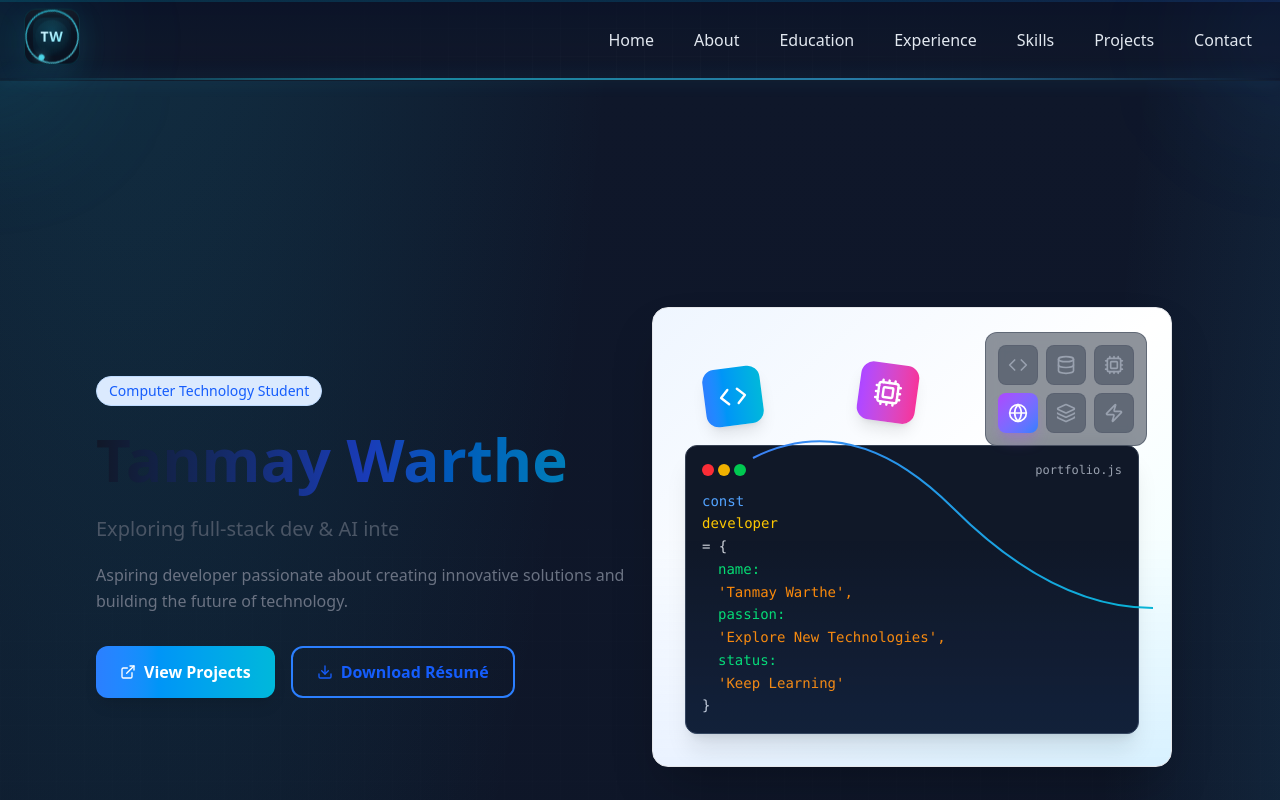
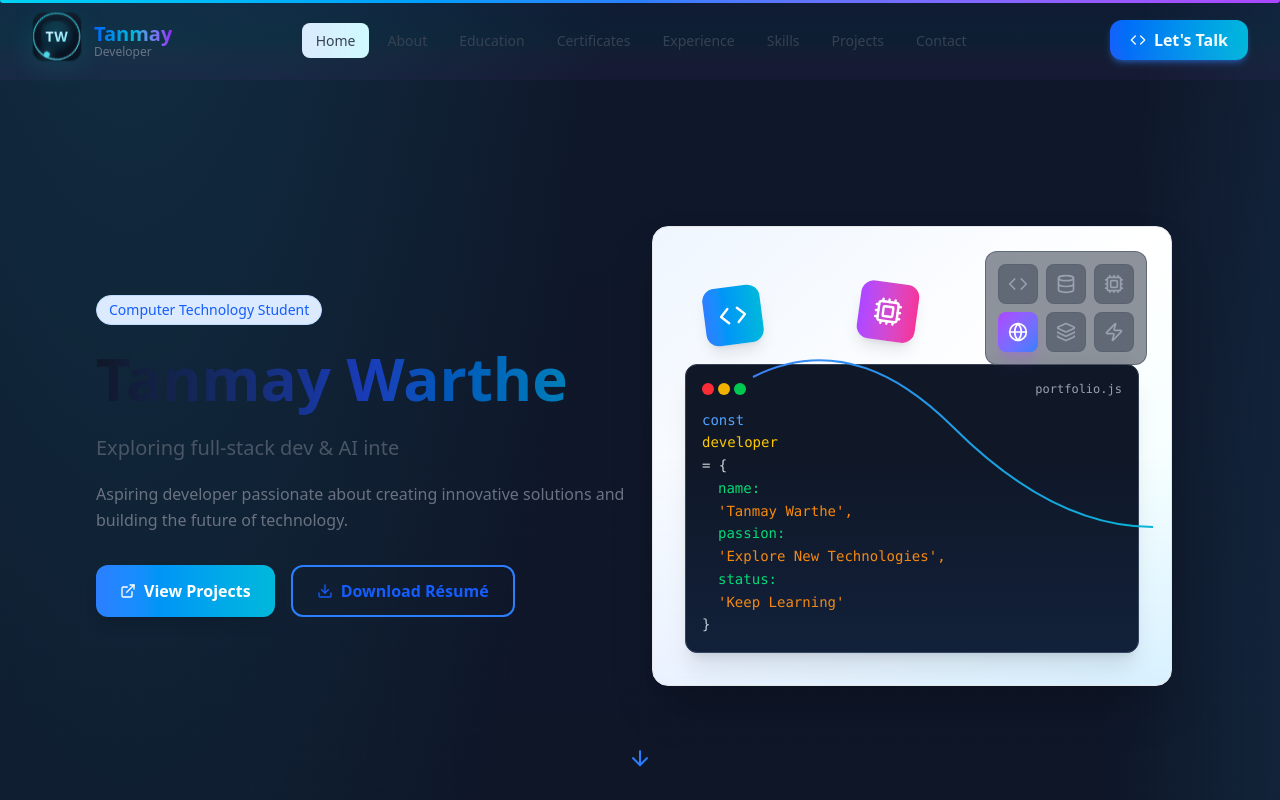
Before and after one commit to TanmayWarthe/Personal-Portfolio, a React (Vite) app: page / in a window 1280 px wide. Shown: the top 800 px of the page. Built offline with nearby package versions, Linux system fonts and the light colour scheme.

Commit message:
feat: redesign navbar with modern glassmorphism effect and improved responsive design

```diff
--- a/src/components/Navbar.jsx
+++ b/src/components/Navbar.jsx
@@ -2,20 +2,22 @@
 import React, { useEffect, useMemo, useRef, useState } from "react";
 import { motion, AnimatePresence, useScroll, useSpring } from "framer-motion";
 import { Link } from "react-scroll";
-import { Menu, X } from "lucide-react";
+import { Menu, X, Code, Sparkles } from "lucide-react";
 import FloatingShape from "./FloatingShape";
 
 export default function Navbar() {
   const [isOpen, setIsOpen] = useState(false);
   const [scrolled, setScrolled] = useState(false);
+  const [activeSection, setActiveSection] = useState("hero");
   const rafRef = useRef(0);
   const { scrollYProgress } = useScroll();
   const progressX = useSpring(scrollYProgress, { stiffness: 120, damping: 20, mass: 0.3 });
+
   useEffect(() => {
     const onScroll = () => {
       if (rafRef.current) return;
       rafRef.current = requestAnimationFrame(() => {
-        setScrolled(window.scrollY > 6);
+        setScrolled(window.scrollY > 20);
         rafRef.current = 0;
       });
     };
@@ -26,10 +28,12 @@ export default function Navbar() {
       if (rafRef.current) cancelAnimationFrame(rafRef.current);
     };
   }, []);
+
   const navItems = useMemo(() => ([
     { id: "hero", label: "Home" },
     { id: "about", label: "About" },
     { id: "education", label: "Education" },
+    { id: "certificates", label: "Certificates" },
     { id: "experience", label: "Experience" },
     { id: "skills", label: "Skills" },
     { id: "projects", label: "Projects" },
@@ -37,88 +41,204 @@ export default function Navbar() {
   ]), []);
 
   return (
-    <nav className={`nav-neon tech-grid bg-[#0F172A]/80 backdrop-blur-md relative w-full z-50 border-b border-[#111827] transition-shadow ${scrolled ? "shadow-[0_6px_20px_rgba(0,0,0,0.35)]" : "shadow-none"}`}>
-      {/* Scroll progress bar */}
-      <motion.div style={{ scaleX: progressX }} className="origin-left absolute left-0 top-0 h-[2px] w-full bg-gradient-to-r from-cyan-400 via-sky-400 to-blue-500" />
-      {/* Background gradient layer */}
-      <div className="pointer-events-none absolute inset-0 bg-gradient-to-b from-[#0B1328]/85 via-[#0F172A]/70 to-[#0F172A]/40" />
-      {/* Soft blur accents */}
-      <div className="pointer-events-none absolute -left-24 top-1/2 -translate-y-1/2 w-40 h-40 rounded-full bg-cyan-500/15 blur-3xl" />
-      <div className="pointer-events-none absolute -right-20 top-1/2 -translate-y-1/2 w-36 h-36 rounded-full bg-blue-500/10 blur-3xl" />
-      <div className="max-w-7xl mx-auto px-4 sm:px-6 py-3 flex items-center justify-between">
-        <div className="flex items-center">
-          {/* Left logo */}
-          <FloatingShape size={56} logoText="TW" />
+    <>
+      {/* Navbar Container */}
+      <motion.nav
+        className={`fixed top-0 left-0 right-0 z-[99] transition-all duration-500 ${
+          scrolled
+            ? 'bg-white/90 dark:bg-gray-900/90 backdrop-blur-xl shadow-lg shadow-black/10 border-b border-gray-200/50 dark:border-gray-700/50'
+            : 'bg-transparent'
+        }`}
+        initial={{ y: -100 }}
+        animate={{ y: 0 }}
+        transition={{ duration: 0.6 }}
+      >
+        {/* Scroll progress bar - Inside navbar */}
+        <motion.div
+          style={{ scaleX: progressX }}
+          className="absolute top-0 left-0 origin-left h-[2.5px] w-full bg-gradient-to-r from-cyan-400 via-blue-500 to-purple-500 shadow-lg shadow-blue-500/50 z-[101] rounded-b-full"
+        />
+        {/* Gradient overlay for depth */}
+        <div className="absolute inset-0 bg-gradient-to-b from-blue-500/5 via-cyan-500/5 to-purple-500/5 pointer-events-none" />
+
+        <div className="max-w-7xl mx-auto px-4 sm:px-6 lg:px-8">
+          <div className="flex items-center justify-between h-20">
+
+            {/* Logo/Brand */}
+            <motion.div
+              className="flex items-center space-x-3 group"
+              whileHover={{ scale: 1.05 }}
+              whileTap={{ scale: 0.95 }}
+            >
+              <FloatingShape size={50} logoText="TW" />
+              <div className="hidden sm:block">
+                <h1 className="text-xl font-bold bg-gradient-to-r from-blue-600 via-cyan-500 to-purple-600 bg-clip-text text-transparent">
+                  Tanmay
+                </h1>
+                <p className="text-xs text-gray-500 dark:text-gray-400 -mt-1">Developer</p>
               </div>
+            </motion.div>
 
-        {/* Desktop links */}
-        <div className="hidden lg:flex items-center space-x-6 xl:space-x-8">
-          {navItems.map((it) => (
+            {/* Desktop Navigation */}
+            <div className="hidden lg:flex items-center space-x-0.5 xl:space-x-1">
+              {navItems.map((item, index) => (
+                <motion.div
+                  key={item.id}
+                  initial={{ opacity: 0, y: -20 }}
+                  animate={{ opacity: 1, y: 0 }}
+                  transition={{ delay: index * 0.03 }}
+                >
                   <Link
-              key={it.id}
-              to={it.id}
+                    to={item.id}
                     smooth={true}
                     duration={600}
                     offset={-80}
                     spy={true}
-              activeClass="is-active"
-              className="group relative cursor-pointer text-[#E2E8F0] hover:text-[#22D3EE] transition-colors px-1 py-2 rounded focus:outline-none focus-visible:ring-2 focus-visible:ring-cyan-400/60"
+                    activeClass="active"
+                    onSetActive={(id) => setActiveSection(id)}
+                    className="relative group px-3.5 py-2 rounded-lg text-sm font-medium text-gray-700 dark:text-gray-300 hover:text-blue-600 dark:hover:text-blue-400 transition-all duration-300 cursor-pointer"
                   >
-              {it.label}
-              <span className="nav-underline absolute left-0 -bottom-0.5 h-[2px] w-full scale-x-0 bg-gradient-to-r from-cyan-400 to-sky-400 transition-transform duration-300 origin-left" />
+                    {/* Active indicator */}
+                    {activeSection === item.id && (
+                      <motion.div
+                        layoutId="activeTab"
+                        className="absolute inset-0 bg-gradient-to-r from-blue-100 to-cyan-100 dark:from-blue-900/30 dark:to-cyan-900/30 rounded-lg"
+                        transition={{ type: "spring", stiffness: 500, damping: 30 }}
+                      />
+                    )}
+
+                    {/* Content */}
+                    <span className="relative z-10">
+                      {item.label}
+                    </span>
+
+                    {/* Hover effect */}
+                    <motion.div
+                      className="absolute inset-0 bg-gradient-to-r from-blue-50 to-cyan-50 dark:from-blue-900/20 dark:to-cyan-900/20 rounded-lg opacity-0 group-hover:opacity-100 transition-opacity"
+                      whileHover={{ scale: 1.02 }}
+                    />
                   </Link>
+                </motion.div>
               ))}
             </div>
 
-        {/* Mobile menu button */}
-        <div className="lg:hidden">
-          <button
-            onClick={() => setIsOpen((s) => !s)}
-            aria-label="Toggle menu"
-            className="text-[#38BDF8] p-2 rounded focus:outline-none focus-visible:ring-2 focus-visible:ring-cyan-400/60"
+            {/* CTA Button - Desktop */}
+            <motion.div
+              className="hidden lg:block"
+              whileHover={{ scale: 1.03 }}
+              whileTap={{ scale: 0.97 }}
             >
-            {isOpen ? <X size={24} /> : <Menu size={24} />}
-          </button>
+              <Link
+                to="contact"
+                smooth={true}
+                duration={600}
+                offset={-80}
+                className="px-5 py-2 rounded-xl bg-gradient-to-r from-blue-600 to-cyan-500 text-white font-semibold shadow-md shadow-blue-500/40 hover:shadow-lg hover:shadow-blue-500/50 transition-all duration-300 flex items-center space-x-2 group"
+              >
+                <Code className="w-4 h-4 group-hover:rotate-12 transition-transform" />
+                <span>Let's Talk</span>
+              </Link>
+            </motion.div>
+
+            {/* Mobile Menu Button */}
+            <motion.button
+              onClick={() => setIsOpen(!isOpen)}
+              className="lg:hidden relative p-2 rounded-lg bg-gray-100 dark:bg-gray-800 text-gray-700 dark:text-gray-300 hover:bg-gray-200 dark:hover:bg-gray-700 transition-colors"
+              whileTap={{ scale: 0.9 }}
+            >
+              <AnimatePresence mode="wait">
+                {isOpen ? (
+                  <motion.div
+                    key="close"
+                    initial={{ rotate: -90, opacity: 0 }}
+                    animate={{ rotate: 0, opacity: 1 }}
+                    exit={{ rotate: 90, opacity: 0 }}
+                  >
+                    <X size={24} />
+                  </motion.div>
+                ) : (
+                  <motion.div
+                    key="menu"
+                    initial={{ rotate: 90, opacity: 0 }}
+                    animate={{ rotate: 0, opacity: 1 }}
+                    exit={{ rotate: -90, opacity: 0 }}
+                  >
+                    <Menu size={24} />
+                  </motion.div>
+                )}
+              </AnimatePresence>
+            </motion.button>
           </div>
         </div>
 
-      {/* Mobile dropdown with variants */}
-      <AnimatePresence initial={false}>
+        {/* Mobile Menu */}
+        <AnimatePresence>
           {isOpen && (
+            <>
+              {/* Backdrop */}
               <motion.div
-            initial="closed"
-            animate="open"
-            exit="closed"
-            variants={{
-              open: { height: "auto", opacity: 1, transition: { when: "beforeChildren", staggerChildren: 0.06 } },
-              closed: { height: 0, opacity: 0, transition: { when: "afterChildren" } },
-            }}
-            className="lg:hidden overflow-hidden border-t border-[#111827] bg-[#0B1220]"
+                initial={{ opacity: 0 }}
+                animate={{ opacity: 1 }}
+                exit={{ opacity: 0 }}
+                onClick={() => setIsOpen(false)}
+                className="fixed inset-0 bg-black/50 backdrop-blur-sm z-[-1] lg:hidden"
+              />
+
+              {/* Menu Panel */}
+              <motion.div
+                initial={{ y: -20, opacity: 0 }}
+                animate={{ y: 0, opacity: 1 }}
+                exit={{ y: -20, opacity: 0 }}
+                transition={{ type: "spring", stiffness: 300, damping: 30 }}
+                className="lg:hidden bg-white dark:bg-gray-900 border-t border-gray-200 dark:border-gray-700 shadow-2xl"
               >
+                <div className="px-4 py-6 space-y-2">
+                  {navItems.map((item, index) => (
                     <motion.div
-              variants={{ open: { opacity: 1, transition: { staggerChildren: 0.06 } }, closed: { opacity: 0 } }}
-              className="px-4 sm:px-6 py-4 space-y-3"
+                      key={item.id}
+                      initial={{ x: -20, opacity: 0 }}
+                      animate={{ x: 0, opacity: 1 }}
+                      transition={{ delay: index * 0.05 }}
                     >
-              {navItems.map((it) => (
-                <motion.div key={it.id} variants={{ open: { y: 0, opacity: 1 }, closed: { y: -6, opacity: 0 } }}>
                                              <Link
-                    to={it.id}
+                         to={item.id}
                          smooth={true}
                          duration={500}
                          offset={-80}
                          onClick={() => setIsOpen(false)}
                          spy={true}
-                    activeClass="is-active"
-                    className="block text-[#E2E8F0] hover:text-[#22D3EE] transition px-1 py-2 rounded focus:outline-none focus-visible:ring-2 focus-visible:ring-cyan-400/60"
+                         activeClass="active-mobile"
+                         className="block px-4 py-3 rounded-xl text-gray-700 dark:text-gray-300 hover:bg-blue-50 dark:hover:bg-blue-900/20 hover:text-blue-600 dark:hover:text-blue-400 transition-all duration-200 font-medium"
                        >
-                    {it.label}
+                         {item.label}
                        </Link>
                     </motion.div>
                   ))}
+
+                  {/* Mobile CTA */}
+                  <motion.div
+                    initial={{ x: -20, opacity: 0 }}
+                    animate={{ x: 0, opacity: 1 }}
+                    transition={{ delay: navItems.length * 0.05 }}
+                    className="pt-4"
+                  >
+                    <Link
+                      to="contact"
+                      smooth={true}
+                      duration={500}
+                      offset={-80}
+                      onClick={() => setIsOpen(false)}
+                      className="block w-full px-6 py-3 rounded-xl bg-gradient-to-r from-blue-600 to-cyan-500 text-white font-semibold text-center shadow-lg shadow-blue-500/30"
+                    >
+                      Let's Talk
+                    </Link>
                   </motion.div>
+                </div>
               </motion.div>
+            </>
           )}
         </AnimatePresence>
-    </nav>
+      </motion.nav>
+    </>
   );
 }
```
Lines whose indentation alone changed are shown as unchanged.
